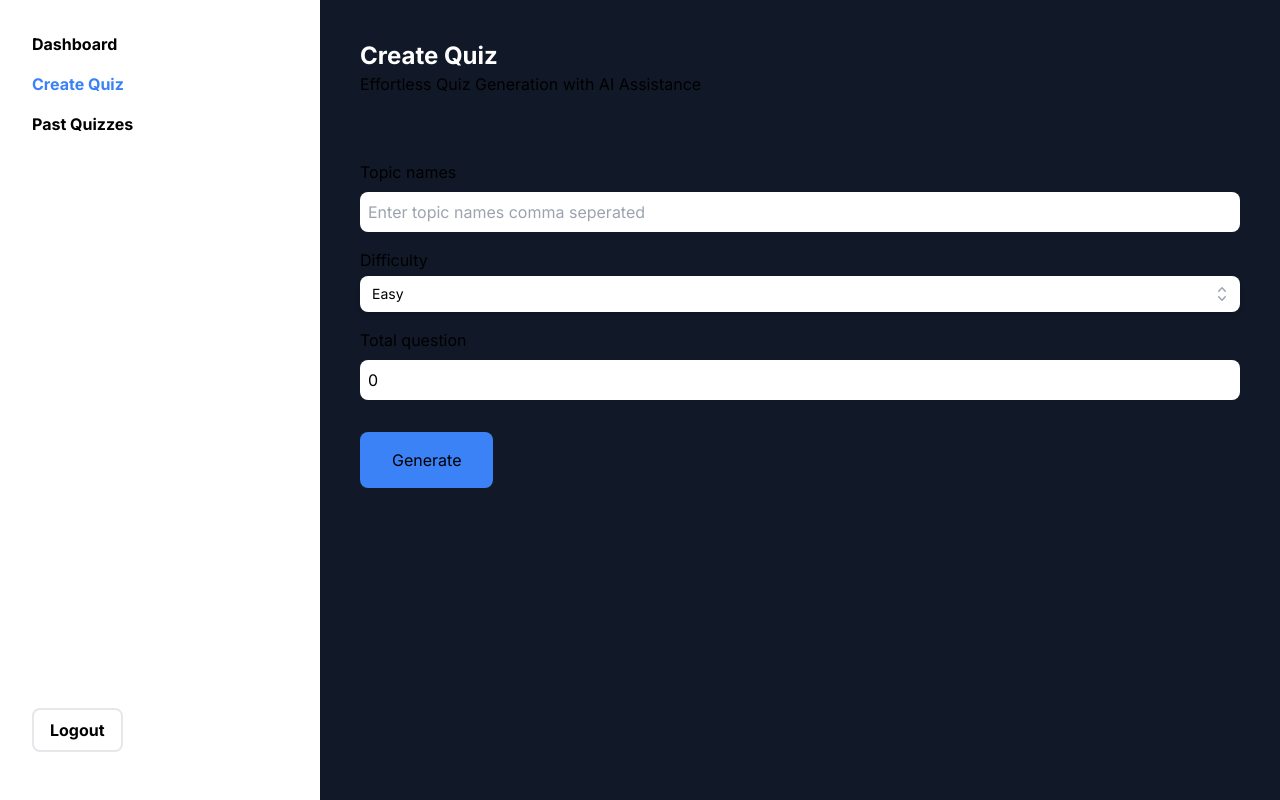
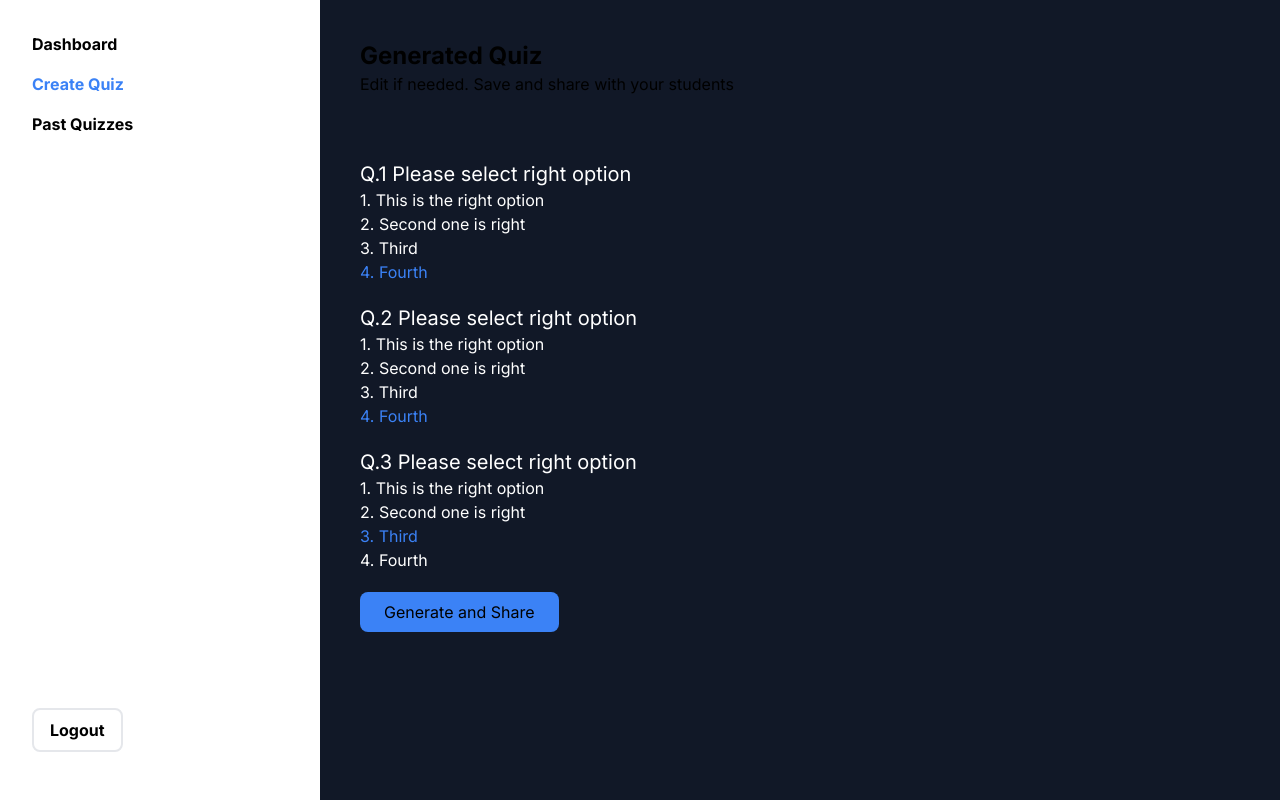
Before and after one commit to somesh4545/dynamic-quiz-generation, a Next.js app: page /dashboard in a window 1280 px wide. Built offline with nearby package versions, Linux system fonts and the light colour scheme.

Commit message:
phase 2 front end

```diff
--- /dev/null
+++ b/components/QuizDisplay.js
@@ -0,0 +1,44 @@
+import copy from "clipboard-copy";
+
+export default function QuizDisplay({ data, setSelectedOption }) {
+  const generateAndShare = async () => {
+    await copy("http://localhost:3000/take-quiz/14");
+    alert("Link is copied. You can share it now :) ");
+    setSelectedOption("pastQuizzes");
+  };
+
+  return (
+    <div>
+      <h1 className="font-bold text-2xl">Generated Quiz</h1>
+      <p className="text-gray-100">
+        Edit if needed. Save and share with your students
+      </p>
+
+      <div className="mt-16">
+        {data.map((question, idx) => (
+          <div key={idx} className="mb-5">
+            <h1 className="text-white  text-xl">
+              Q.{idx + 1} {question.question}
+            </h1>
+            {question.options.map((value, ydx) => (
+              <p
+                className={`${
+                  value === question.right ? "text-blue-500" : "text-white"
+                }`}
+              >
+                {ydx + 1}. {value}
+              </p>
+            ))}
+          </div>
+        ))}
+
+        <button
+          onClick={generateAndShare}
+          className="mt-10 px-6 py-2 bg-blue-500 rounded-lg"
+        >
+          Generate and Share
+        </button>
+      </div>
+    </div>
+  );
+}
--- a/package.json
+++ b/package.json
@@ -11,6 +11,7 @@
   "dependencies": {
     "@headlessui/react": "^1.6.3",
     "@heroicons/react": "^2.0.18",
+    "clipboard-copy": "^4.0.1",
     "next": "14.0.4",
     "react": "^18",
     "react-dom": "^18",
--- a/src/app/dashboard/create-quiz.js
+++ b/src/app/dashboard/create-quiz.js
@@ -2,6 +2,7 @@
 import React, { useState, Fragment } from "react";
 import { Listbox, Transition } from "@headlessui/react";
 import { CheckIcon, ChevronUpDownIcon } from "@heroicons/react/20/solid";
+import QuizDisplay from "./../../../components/QuizDisplay";
 
 const difficulty = [{ name: "Easy" }, { name: "Medium" }, { name: "Hard" }];
 
@@ -41,9 +42,9 @@ const questions = [
   },
 ];
 
-export default function createQuiz() {
+export default function createQuiz({ setSelectedOption }) {
   const [selected, setSelected] = useState(difficulty[0]);
-  const [formDone, setFormDone] = useState(false);
+  const [formDone, setFormDone] = useState(true);
   const [processing, setProcessing] = useState(false);
 
   const [Topic, setTopic] = useState("");
@@ -56,7 +57,7 @@ export default function createQuiz() {
     }
 
     setFormDone(true);
-    setProcessing(true);
+    setProcessing(false);
   };
 
   return (
@@ -73,7 +74,7 @@ export default function createQuiz() {
             </h1>
           </div>
         ) : (
-          <QuizDisplay data={questions} />
+          <QuizDisplay data={questions} setSelectedOption={setSelectedOption} />
         )
       ) : (
         <div>
--- a/src/app/dashboard/page.js
+++ b/src/app/dashboard/page.js
@@ -1,7 +1,6 @@
 "use client";
 import React, { useState } from "react";
-import Head from "next/head";
-import SideNavbar from "../../../components/SideNavbar";
+import { useRouter } from "next/navigation";
 
 import DashboardComponent from "./dashboard";
 import CreateQuizComponent from "./create-quiz";
@@ -9,7 +8,10 @@ import PastQuizzesComponent from "./past-quiz";
 
 export default function dashboard() {
   const [selectedOption, setSelectedOption] = useState("createQuiz");
-
+  const router = useRouter();
+  const handleLogout = () => {
+    router.push("/");
+  };
   const handleOptionClick = (option) => {
     setSelectedOption(option);
   };
@@ -44,14 +46,16 @@ export default function dashboard() {
         </ul>
         <div
           className="mt-auto text-black mb-4 font-bold border-2 p-2 px-4 cursor-pointer rounded-lg w-fit justify-center"
-          onClick={() => handleOptionClick("logout")}
+          onClick={handleLogout}
         >
           Logout
         </div>
       </div>
       <div className="m-10 flex-grow">
         {selectedOption === "dashboard" && <DashboardComponent />}
-        {selectedOption === "createQuiz" && <CreateQuizComponent />}
+        {selectedOption === "createQuiz" && (
+          <CreateQuizComponent setSelectedOption={setSelectedOption} />
+        )}
         {selectedOption === "pastQuizzes" && <PastQuizzesComponent />}
       </div>
     </div>
```
Also changed, not shown: 1 other file (tests, documents, lock files or other folders).
